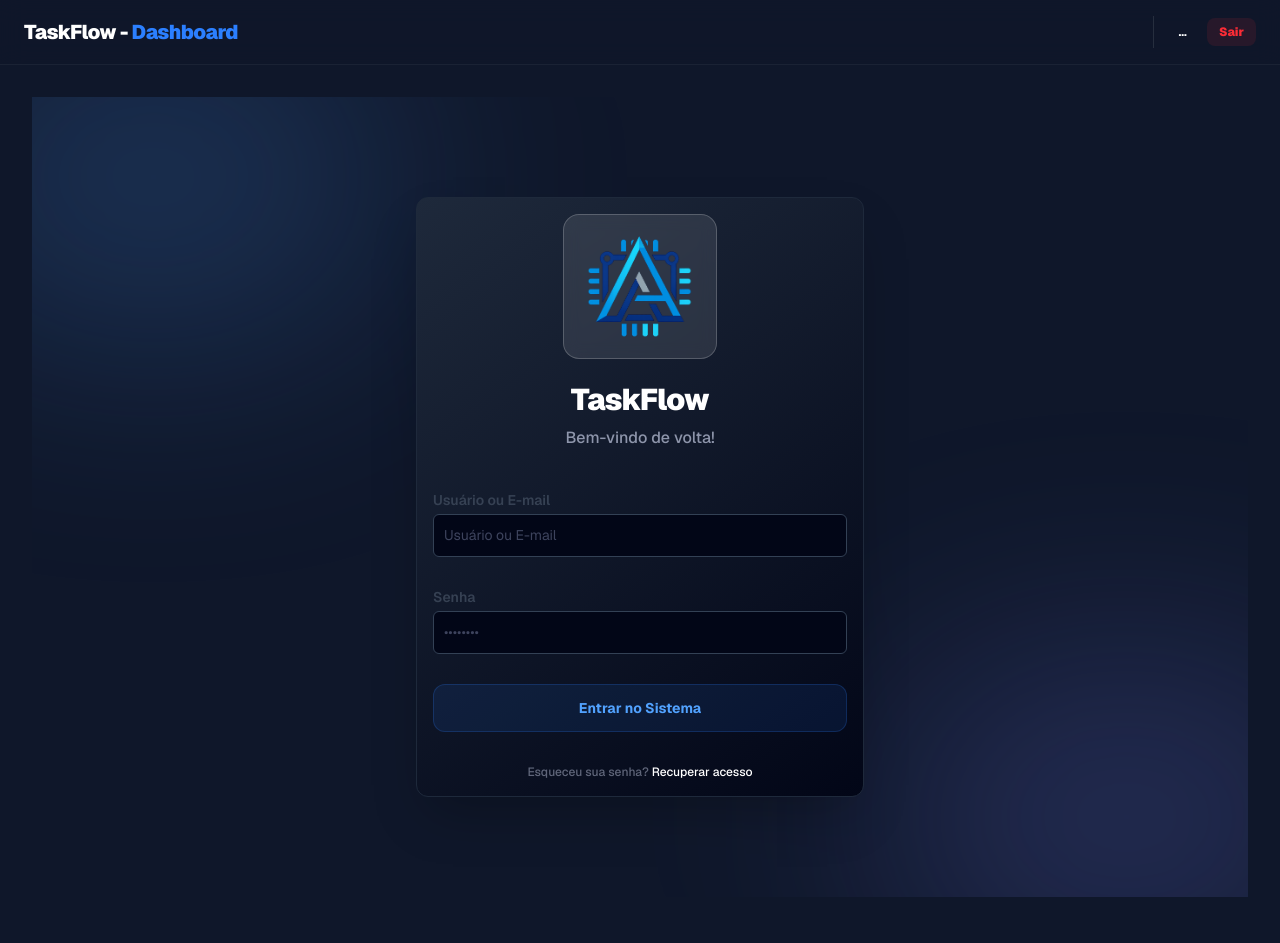
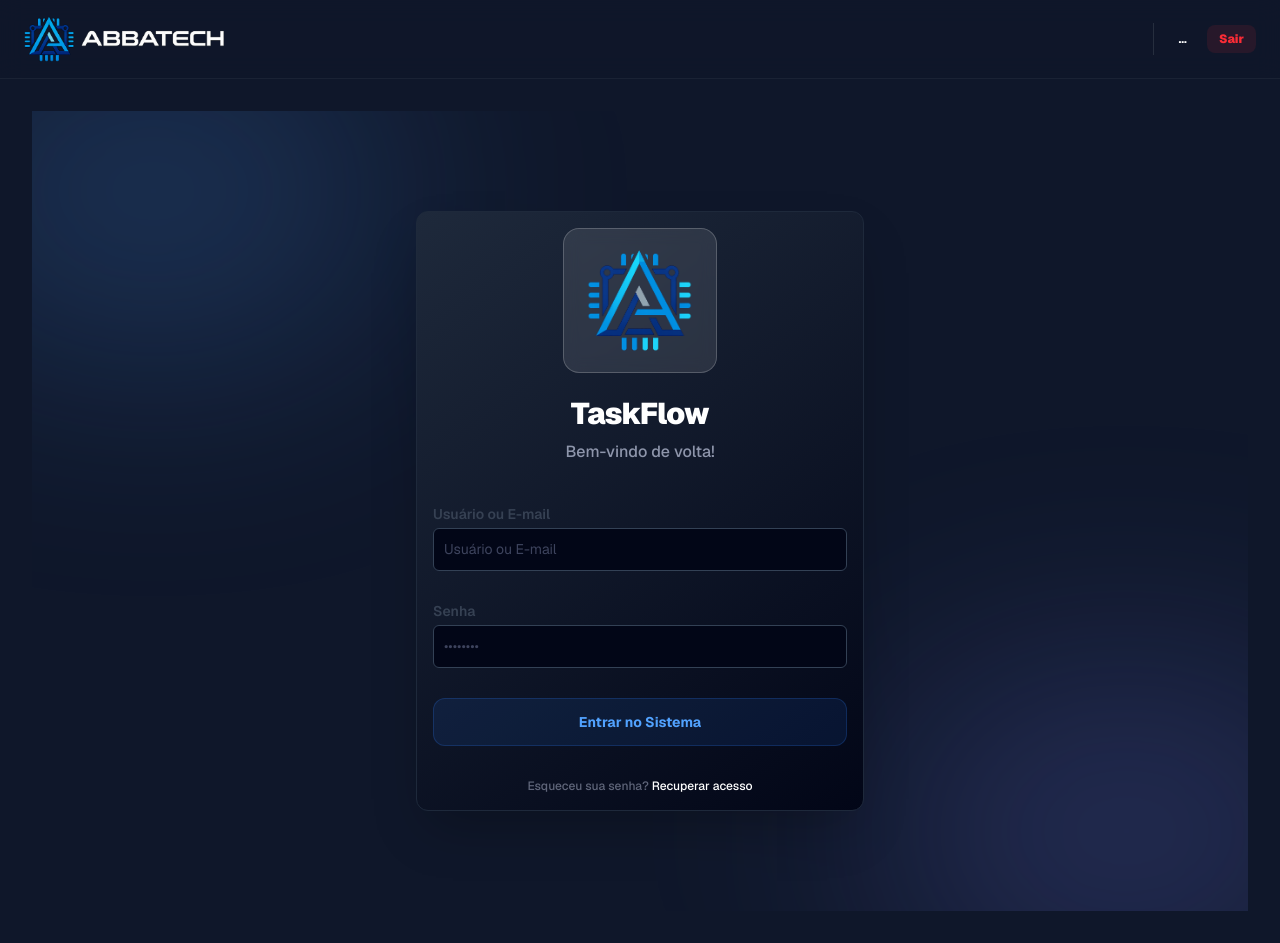
Before and after one commit to abbatechrepository/TaskFlow, a Next.js app in the folder tasks-web/: page /login in a window 1280 px wide. Built offline with nearby package versions, Linux system fonts and the light colour scheme.

Commit message:
change: troca do texto antigo pelo logo da empresa na navbar

```diff
--- a/tasks-web/src/components/Navbar.tsx
+++ b/tasks-web/src/components/Navbar.tsx
@@ -80,7 +80,8 @@ export const Navbar: React.FC = () => {
 
         <div className="flex items-center gap-8">
           <Link href="/" className="text-xl font-black text-white tracking-tight">
-            TaskFlow - <span className="text-blue-500">Dashboard</span>
+            { /* TaskFlow - <span className="text-blue-500">Dashboard</span> */ }
+            <img src="/taskflow/logov3.png" alt="ABBATECH" style={{ width: 200 }} />
           </Link>
         </div>
 
```
Also changed, not shown: tasks-web/public/logov3.png (added), 1 other file (tests, documents, lock files or other folders).
